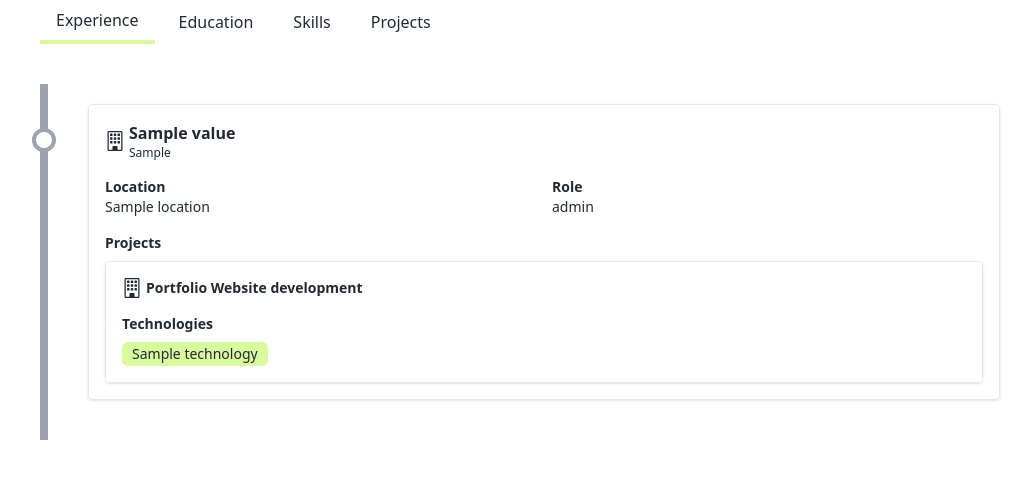
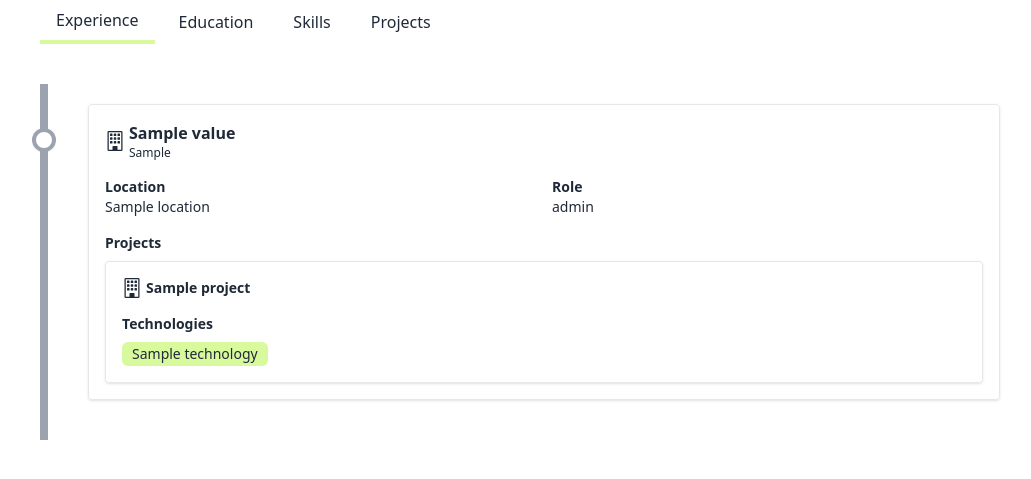
Before and after one commit to VINAY-KUMAR-V-C/vinay_kumar_v_c_2023_portfolio, a Django app: template vinaykumarvcCV/templates/experience.html in a window 1280 px wide. Shown: the top 479 px of the page, without its empty margins (120-1151 px from the left). Run offline with Django 3.2, Linux system fonts and the light colour scheme; the template is opened without the code that fills it: most values are stand-ins (such as "Sample title", 1, 10 or a date in 2020).

Commit message:
Update experience.html

```diff
--- a/vinaykumarvcCV/templates/experience.html
+++ b/vinaykumarvcCV/templates/experience.html
@@ -97,7 +97,7 @@
                                                                     d="M2 1a1 1 0 0 1 1-1h10a1 1 0 0 1 1 1v14a1 1 0 0 1-1 1H3a1 1 0 0 1-1-1V1Zm11 0H3v14h3v-2.5a.5.5 0 0 1 .5-.5h3a.5.5 0 0 1 .5.5V15h3V1Z">
                                                                 </path>
                                                             </svg>
-                                                            <div>Portfolio Website development</div>
+                                                            <div>{{ value.projects.name }}</div>
                                                         </div>
                                                     </div>
                                                     <div>
```
